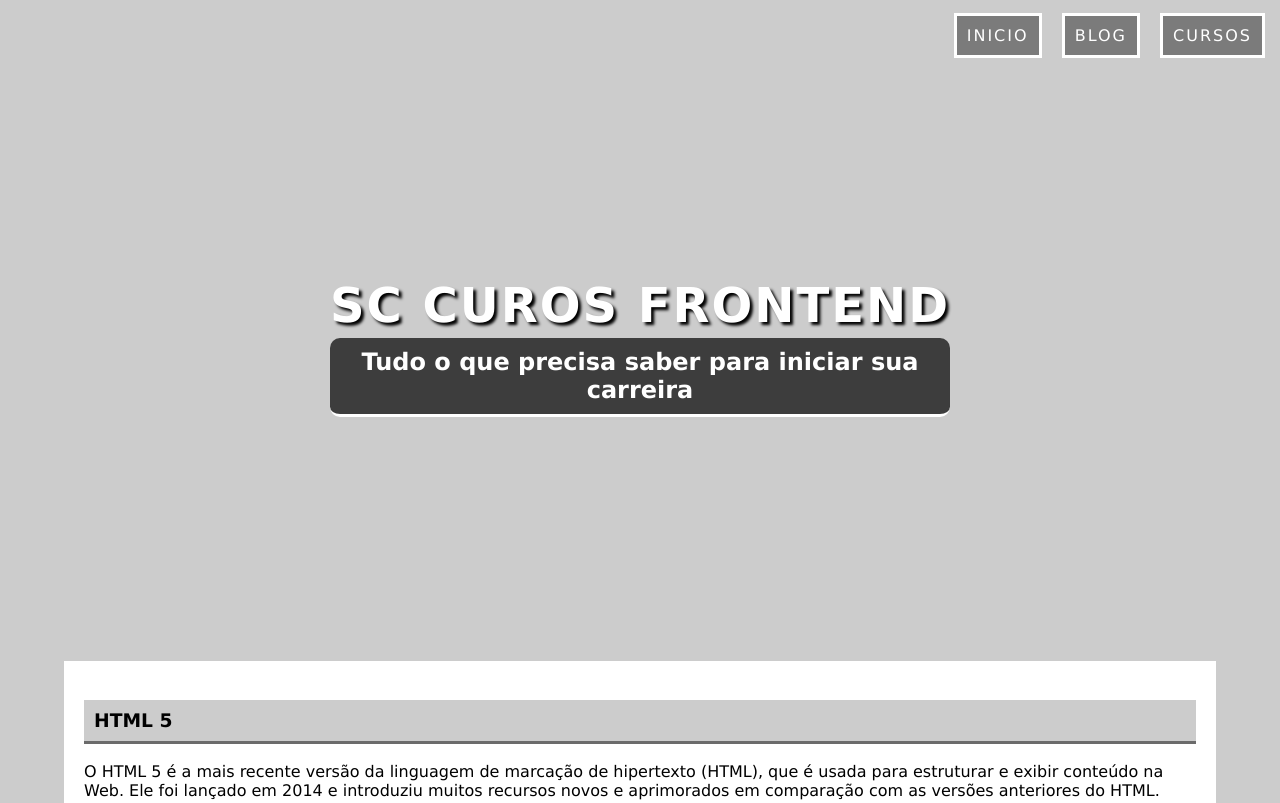
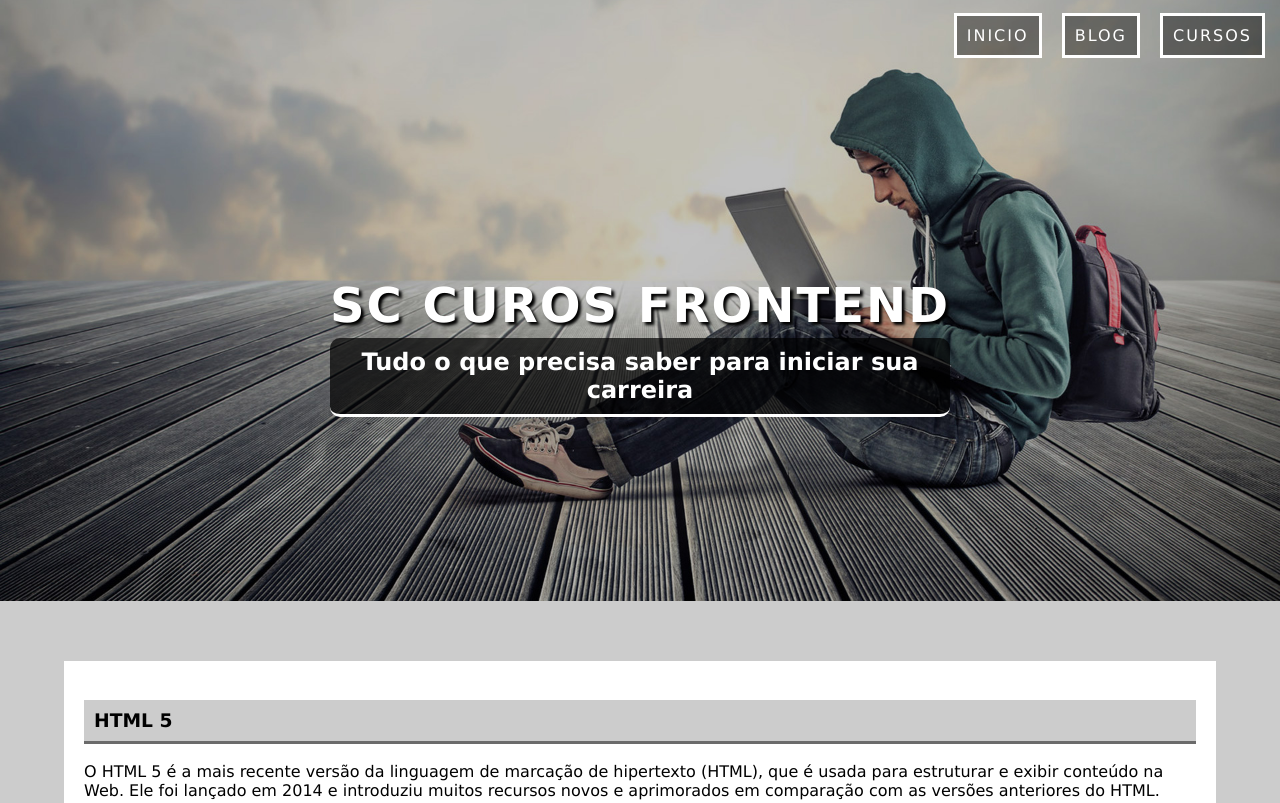
Before and after one commit to ArnaldoLima12/1_Projeto-HTML-CSS, a plain HTML site: page index.html in a window 1280 px wide. Shown: the top 803 px of the page. Drawn offline with Linux system fonts and the light colour scheme; the site is published under a folder, as on GitHub Pages, so addresses that start at the root find nothing.

Commit message:
Update style.css

```diff
--- a/style.css
+++ b/style.css
@@ -11,7 +11,7 @@ body
 /*Cabecalho*/
 .Cabecalho
 {
-	background: url(/IMG/bg-3.jpg)
+	background: url(IMG/bg-3.jpg)
 				no-repeat
 				right bottom;
 	background-size: cover;
```
